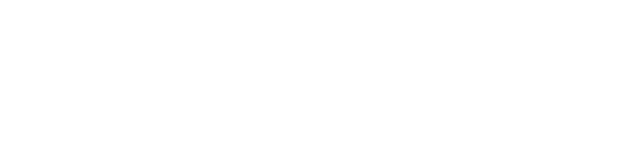
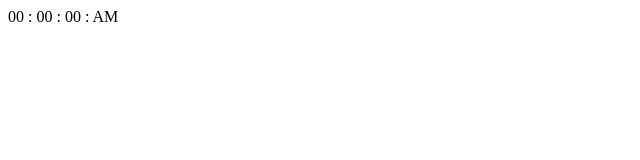
Before and after one commit to Adeyemi987/DigitalClock, a plain HTML site: page index.html in a window 1280 px wide. Shown: the whole page, without its empty margins (0-640 px from the left). Drawn offline with Linux system fonts and the light colour scheme.

Commit message:
Added Html Body of Digital Clock

```diff
--- a/index.html
+++ b/index.html
@@ -7,6 +7,12 @@
     <title>Document</title>
 </head>
 <body>
-
+    <span id="hours">00</span>
+    <span>:</span>
+    <span id="minutes">00</span>
+    <span>:</span>
+    <span id="seconds">00</span>
+    <span>:</span>
+    <span id="sessions">AM</span>
 </body>
 </html>
```
